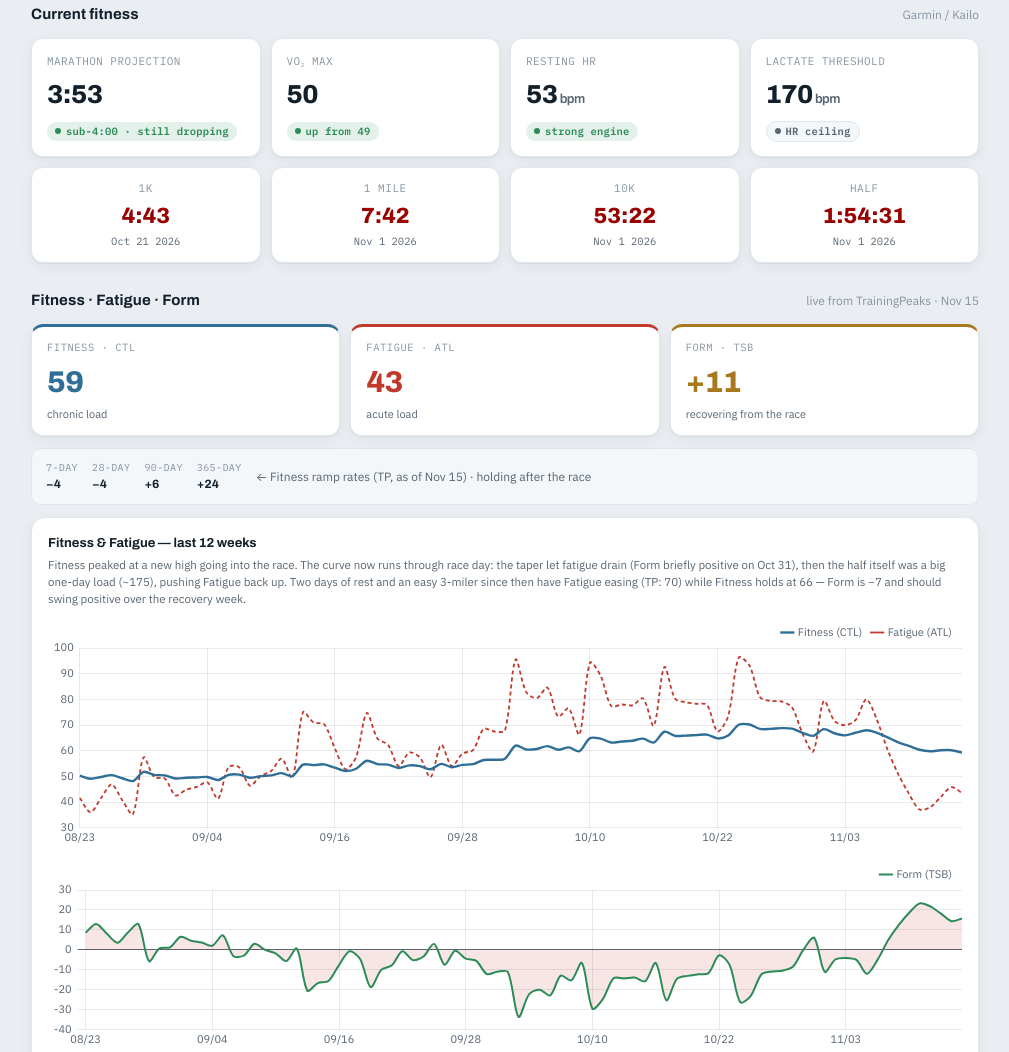
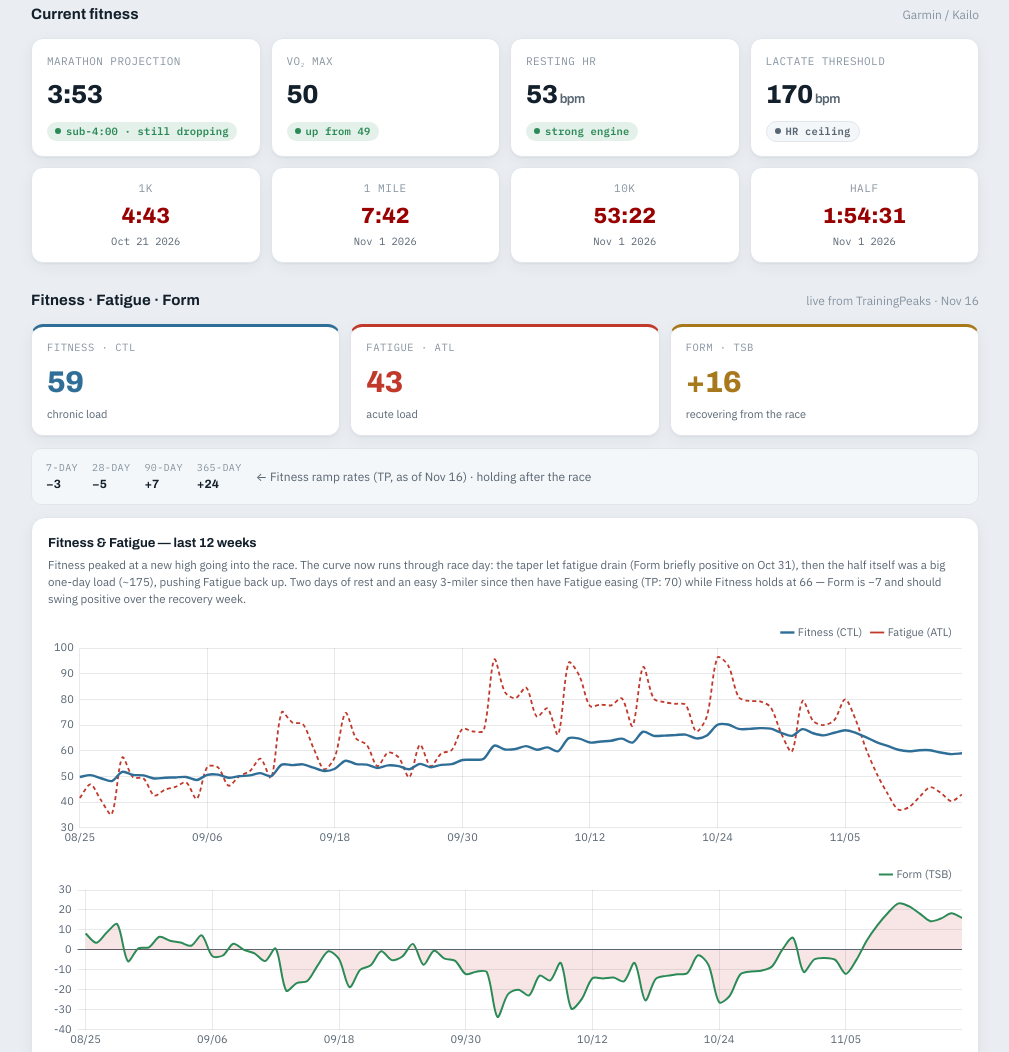
Before and after one commit to brutus-git/TAD-Running, a plain HTML site: page TAD-Training-Dashboard-x6j9szpy.html in a window 1280 px wide. Shown: the part 1192-2244 px from the top of the page, without its empty margins (135-1144 px from the left). Drawn offline with nearby package versions, Linux system fonts and the light colour scheme.

Commit message:
Daily refresh 2026-11-16: +1 run, recovery through Nov 16
Co-Authored-By: Claude <noreply@anthropic.com>

```diff
--- a/TAD-Training-Dashboard-x6j9szpy.html
+++ b/TAD-Training-Dashboard-x6j9szpy.html
@@ -229,7 +229,7 @@
       <h1>Vienna Marathon Build</h1>
       <div class="sub">Tim&rsquo;s training cockpit — Golden Gate Half <b>done</b>: new half PR <b>1:54:31</b>, a 4-min PB. Vienna is the one focus now.</div>
     </div>
-    <div class="updated">Updated <b>Nov&nbsp;15, 2026</b><br>Strava · Garmin/Kailo · TP</div>
+    <div class="updated">Updated <b>Nov&nbsp;16, 2026</b><br>Strava · Garmin/Kailo · TP</div>
   </header>
 
   <div class="countdowns fade">
@@ -296,18 +296,18 @@
   </section>
 
   <section class="fade">
-    <div class="sec-head"><h2>Fitness · Fatigue · Form</h2><span class="note">live from TrainingPeaks · Nov 15</span></div>
+    <div class="sec-head"><h2>Fitness · Fatigue · Form</h2><span class="note">live from TrainingPeaks · Nov 16</span></div>
     <div class="ff">
       <div class="fftile" style="--tc:var(--blue)"><div class="k">Fitness · CTL</div><div class="v">59</div><div class="cx">chronic load</div></div>
       <div class="fftile" style="--tc:var(--crit)"><div class="k">Fatigue · ATL</div><div class="v">43</div><div class="cx">acute load</div></div>
-      <div class="fftile" style="--tc:var(--warn)"><div class="k">Form · TSB</div><div class="v">+11</div><div class="cx">recovering from the race</div></div>
+      <div class="fftile" style="--tc:var(--warn)"><div class="k">Form · TSB</div><div class="v">+16</div><div class="cx">recovering from the race</div></div>
     </div>
     <div class="ramp">
-      <span><span class="lbl">7-day</span><b>−4</b></span>
-      <span><span class="lbl">28-day</span><b>−4</b></span>
-      <span><span class="lbl">90-day</span><b>+6</b></span>
+      <span><span class="lbl">7-day</span><b>−3</b></span>
+      <span><span class="lbl">28-day</span><b>−5</b></span>
+      <span><span class="lbl">90-day</span><b>+7</b></span>
       <span><span class="lbl">365-day</span><b>+24</b></span>
-      <span style="color:var(--muted); align-self:center">← Fitness ramp rates (TP, as of Nov 15) · holding after the race</span>
+      <span style="color:var(--muted); align-self:center">← Fitness ramp rates (TP, as of Nov 16) · holding after the race</span>
     </div>
     <div class="chartcard">
       <h3>Fitness &amp; Fatigue — last 12 weeks</h3>
@@ -381,24 +381,13 @@
   </section>
 
   <section class="fade">
-    <div class="sec-head"><h2>This block — Chas&rsquo;s plan</h2><span class="note">TP plan feed · through Nov 15</span></div>
+    <div class="sec-head"><h2>This block — Chas&rsquo;s plan</h2><span class="note">TP plan feed · through Nov 22</span></div>
     <div class="callout">
       <b>Recovery week.</b> Chas has filled in the week and moved the long run up a day, now flexible: <b>10–12 miles easy on Thursday (Nov 5)</b>, four days after the race. Tuesday&rsquo;s 3-miler came in at HR 147 — a touch above the easy ceiling, so keep Wednesday and Thursday honestly easy (HR under ~145) and take 10 rather than 12 if the legs or HRV say so.
     </div>
     <div class="weekwrap">
       <div class="week">
-        <h3>Recovery week · Nov 2 – 8 <span>done ✓</span></h3>
-        <ul class="days">
-          <li><div class="day"><b>Mon</b>2</div><div class="wk-body"><div class="wk-title"><span class="chip off">OFF</span>Recovery · hydrate <span class="done">✓</span></div></div></li>
-          <li><div class="day"><b>Tue</b>3</div><div class="wk-body"><div class="wk-title"><span class="chip easy">EASY</span>2–3 mi @60% + 4–5×50m strides <span class="done">✓</span></div><div class="wk-sub">3.18 mi · 9:15/mi · HR 147 — slightly warm for 60%</div></div></li>
-          <li><div class="day"><b>Wed</b>4</div><div class="wk-body"><div class="wk-title"><span class="chip easy">EASY</span>5 mi @60% + 4–5×50m strides <span class="done">✓</span></div><div class="wk-sub">5.27 mi · 9:14/mi · HR 139 — properly easy</div></div></li>
-          <li><div class="day"><b>Thu</b>5</div><div class="wk-body"><div class="wk-title"><span class="chip long">LONG</span>10–12 mi Easy 60% <span class="done">✓</span></div><div class="wk-sub">9.87 mi · 9:39/mi · HR 141 — easy, cut a bit short of 10</div></div></li>
-          <li><div class="day"><b>Fri</b>6</div><div class="wk-body"><div class="wk-title"><span class="chip easy">EASY</span>3 mi @60% + strides</div><div class="wk-sub">plus <span class="chip str">STR</span>Strength 2 (KB deadlift, step-ups, press, row, calves, Pallof) <span class="done">✓</span> 45 min</div></div></li>
-          <li><div class="day"><b>Sat–Sun</b></div><div class="wk-body"><div class="wk-title"><span class="chip off">OFF</span>No running — planned break Nov 7–10/11 (TP note)</div></div></li>
-        </ul>
-      </div>
-      <div class="week">
-        <h3>Next up · Nov 9 – 15 <span>back from the break</span></h3>
+        <h3>Nov 9 – 15 <span>done ✓</span></h3>
         <ul class="days">
           <li><div class="day"><b>Mon–Tue</b>9–10</div><div class="wk-body"><div class="wk-title"><span class="chip off">OFF</span>Unavailable in TP — planned break continues</div></div></li>
           <li><div class="day"><b>Wed</b>11</div><div class="wk-body"><div class="wk-title"><span class="chip easy">EASY</span>2–3 mi @60% + 4–5×50m strides <span class="done">✓</span></div><div class="wk-sub">3.25 mi · 9:06/mi · HR 144</div></div></li>
@@ -406,6 +395,18 @@
           <li><div class="day"><b>Fri</b>13</div><div class="wk-body"><div class="wk-title"><span class="chip z3">FARTLEK</span>12×(60s @80%, 60s @60%) <span class="done">✓</span></div><div class="wk-sub">4.72 mi · 8:49/mi · HR 152</div></div></li>
           <li><div class="day"><b>Sat</b>14</div><div class="wk-body"><div class="wk-title"><span class="chip easy">EASY</span>2–3 mi @60% + 4–5×50m strides <span class="done">✓</span></div><div class="wk-sub">3.37 mi · 8:40/mi · HR 152</div></div></li>
           <li><div class="day"><b>Sun</b>15</div><div class="wk-body"><div class="wk-title"><span class="chip off">OFF</span>No workout scheduled — TP shows Limited / Unavailable today</div></div></li>
+        </ul>
+      </div>
+      <div class="week">
+        <h3>Next up · Nov 16 – 22 <span>TP plan feed</span></h3>
+        <ul class="days">
+          <li><div class="day"><b>Mon</b>16</div><div class="wk-body"><div class="wk-title"><span class="chip easy">EASY</span>3 mi @60% + 4×50m strides <span class="done">✓</span></div><div class="wk-sub">3.29 mi · 8:38/mi · HR 153</div></div></li>
+          <li><div class="day"><b>Tue</b>17</div><div class="wk-body"><div class="wk-title"><span class="chip off">OFF</span>Recovery</div></div></li>
+          <li><div class="day"><b>Wed</b>18</div><div class="wk-body"><div class="wk-title"><span class="chip z3">400s</span>10–12×400m, 2 min recovery — &ldquo;builddowns&rdquo;</div><div class="wk-sub">5 @5K pace, 3 @3 s faster, 2 @3 s more, 1–2 @3 s more · ~6.95 mi planned</div></div></li>
+          <li><div class="day"><b>Thu</b>19</div><div class="wk-body"><div class="wk-title"><span class="chip easy">EASY</span>5 mi @60% + 3–4×50m strides</div></div></li>
+          <li><div class="day"><b>Fri</b>20</div><div class="wk-body"><div class="wk-title"><span class="chip off">OFF</span>Recovery</div></div></li>
+          <li><div class="day"><b>Sat</b>21</div><div class="wk-body"><div class="wk-title"><span class="chip long">LONG</span>12 mi Easy 60%</div><div class="wk-sub">~2:01 planned</div></div></li>
+          <li><div class="day"><b>Sun</b>22</div><div class="wk-body"><div class="wk-title"><span class="chip easy">EASY</span>4 mi @60% + 3–4×50m strides</div></div></li>
         </ul>
       </div>
     </div>
--- a/data.json
+++ b/data.json
@@ -1,19 +1,7 @@
 {
- "updated": "2026-11-15",
+ "updated": "2026-11-16",
  "data": {
   "pmc": [
-   {
-    "d": "2026-08-23",
-    "ctl": 50.3,
-    "atl": 41.6,
-    "tsb": 8.6
-   },
-   {
-    "d": "2026-08-24",
-    "ctl": 49.1,
-    "atl": 36.1,
-    "tsb": 13.0
-   },
    {
     "d": "2026-08-25",
     "ctl": 49.8,
@@ -505,14 +493,22 @@
     "ctl": 59.3,
     "atl": 43.6,
     "tsb": 15.7
+   },
+   {
+    "d": "2026-11-15",
+    "ctl": 58.7,
+    "atl": 40.4,
+    "tsb": 18.3
+   },
+   {
+    "d": "2026-11-16",
+    "ctl": 59.0,
+    "atl": 43.0,
+    "tsb": 16.0
    }
   ],
   "weeks": [
    {
-    "w": "2026-08-24",
-    "mi": 18.9
-   },
-   {
     "w": "2026-08-31",
     "mi": 22.2
    },
@@ -555,23 +551,34 @@
    {
     "w": "2026-11-09",
     "mi": 16.4
+   },
+   {
+    "w": "2026-11-16",
+    "mi": 3.3
    }
   ],
   "trend": [
-   25.2,
+   30.5,
+   29.5,
+   28.5,
+   27.5,
+   26.4,
    25.4,
-   25.5,
-   25.7,
-   25.9,
-   26.1,
-   26.3,
-   26.5,
-   26.7,
-   26.8,
-   27.0,
-   27.2
+   24.4,
+   23.3,
+   22.3,
+   21.3,
+   20.3,
+   19.2
   ],
   "scatter": [
+   {
+    "d": "2026-11-16",
+    "pace": 8.64,
+    "hr": 153,
+    "mi": 3.29,
+    "k": "Easy"
+   },
    {
     "d": "2026-11-14",
     "pace": 8.66,
@@ -1246,14 +1253,22 @@
    }
   ],
   "summ": {
-   "aero_pace": 9.49,
-   "aero_hr": 144.8,
-   "aero_n": 72,
+   "aero_pace": 9.48,
+   "aero_hr": 144.9,
+   "aero_n": 73,
    "qual_pace": 9.4,
    "qual_hr": 149.9,
    "qual_n": 17
   },
   "recent": [
+   {
+    "d": "2026-11-16",
+    "mi": 3.29,
+    "pace": "8:38",
+    "hr": 153,
+    "k": "Easy",
+    "nm": "Easy 3mi @60% + 4×50m strides"
+   },
    {
     "d": "2026-11-14",
     "mi": 3.37,
@@ -1357,14 +1372,6 @@
     "hr": 141,
     "k": "Easy",
     "nm": "Easy 5.0mi (taper)"
-   },
-   {
-    "d": "2026-10-24",
-    "mi": 12.01,
-    "pace": "10:16",
-    "hr": 150,
-    "k": "Long",
-    "nm": "12.0mi Long Run (rough)"
    }
   ]
  },
@@ -1438,7 +1445,8 @@
     "11-12",
     "11-13",
     "11-14",
-    "11-15"
+    "11-15",
+    "11-16"
    ],
    "v": [
     56,
@@ -1508,7 +1516,8 @@
     53,
     61,
     52,
-    54
+    54,
+    64
    ],
    "roll": [
     56.0,
@@ -1578,7 +1587,8 @@
     56.1,
     57.9,
     57.4,
-    56.6
+    56.6,
+    57.7
    ]
   },
   "rhr": {
@@ -1650,7 +1660,8 @@
     "11-12",
     "11-13",
     "11-14",
-    "11-15"
+    "11-15",
+    "11-16"
    ],
    "v": [
     53,
@@ -1720,7 +1731,8 @@
     55,
     55,
     57,
-    55
+    53,
+    51
    ],
    "roll": [
     54.5,
@@ -1790,7 +1802,8 @@
     54.9,
     54.4,
     54.3,
-    54.4
+    54.1,
+    53.9
    ]
   },
   "sleep": {
@@ -1856,7 +1869,8 @@
     "11-12",
     "11-13",
     "11-14",
-    "11-15"
+    "11-15",
+    "11-16"
    ],
    "h": [
     7.28,
@@ -1920,7 +1934,8 @@
     7.1,
     7.7,
     3.9,
-    4.0
+    4.0,
+    8.9
    ],
    "score": [
     92,
@@ -1984,7 +1999,8 @@
     82,
     89,
     51,
-    53
+    53,
+    94
    ]
   },
   "vo2": {
```
